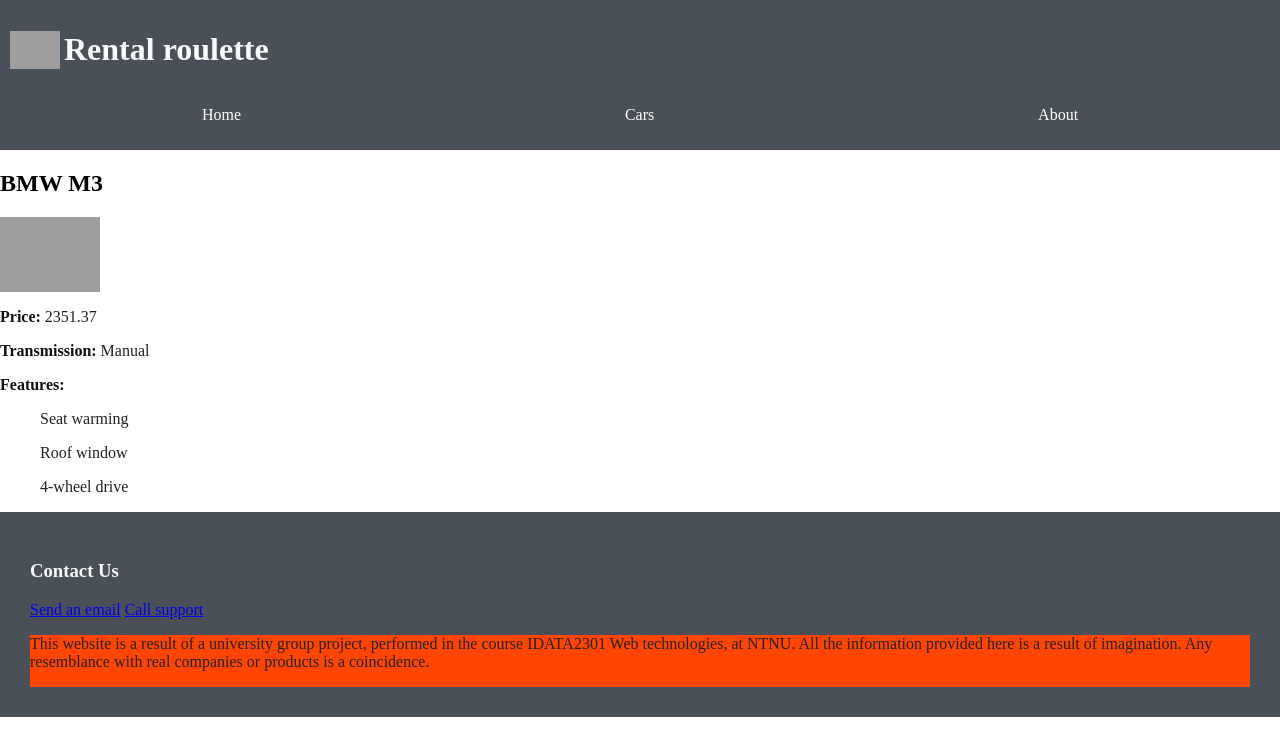
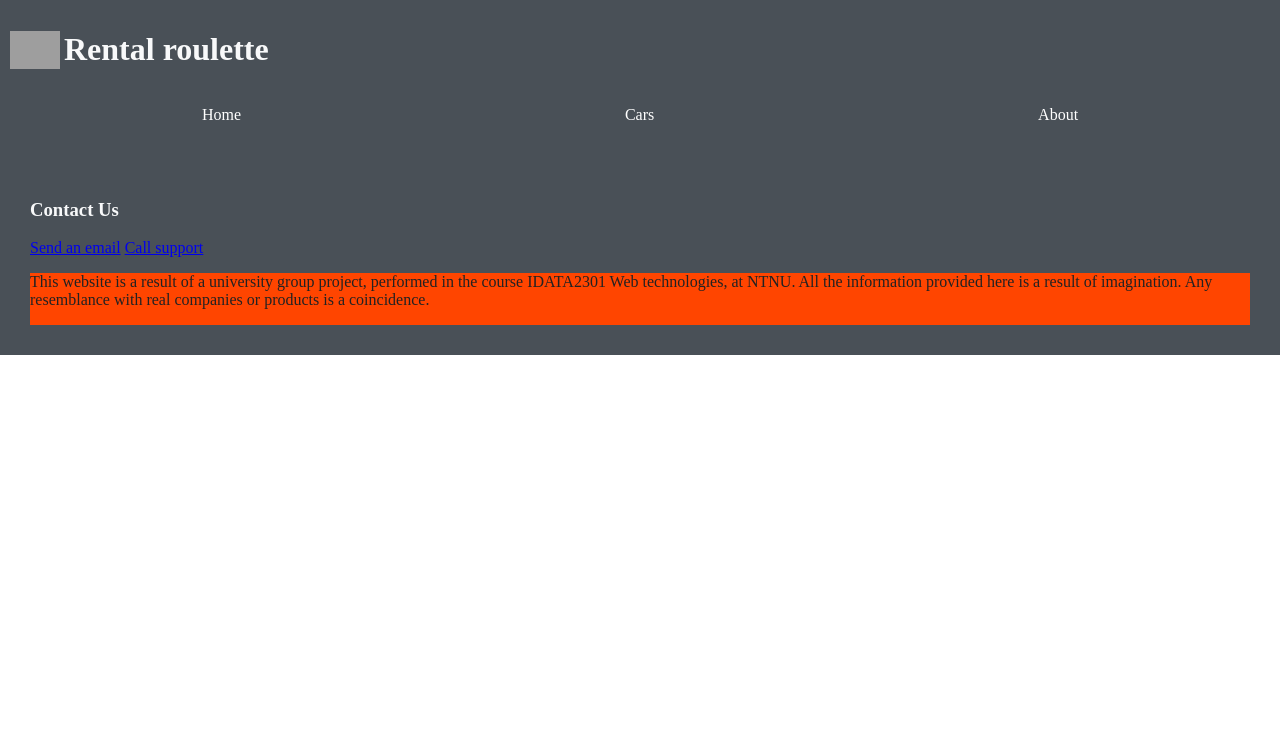
Before and after one commit to Nezerpz/IDATA2301-Project-2025, a React (Vite) app: page /car in a window 1280 px wide. Shown: the top 756 px of the page. Built offline with nearby package versions, Linux system fonts and the light colour scheme; grey boxes are pictures that could not be loaded.

Commit message:
meddling with map()

```diff
--- a/src/App.jsx
+++ b/src/App.jsx
@@ -2,7 +2,6 @@ import { Routes, Route } from 'react-router-dom';
 import Home from './pages/Home.jsx'
 import About from './pages/About.jsx'
 import Cars from './pages/Cars.jsx'
-import CarPage from './pages/CarPage.jsx'
 
 function App() {
   return (
@@ -10,7 +9,6 @@ function App() {
       <Routes>
           <Route path="/" element={<Home />} />
           <Route path="/cars" element={<Cars />} />
-          <Route path="/car" element={<CarPage />} />
           <Route path="/about" element={<About />} />
       </Routes>
       </>
--- /dev/null
+++ b/src/components/CarList.jsx
@@ -0,0 +1,24 @@
+import Car from "./Car.jsx";
+
+async function CarList () {
+    let cars = [{
+        manufacturer: "BMW",
+        model: "M3",
+        price: 2351.37,
+        features: ["Seat warming", "Roof window", "4-wheel drive"],
+        transmission: "Manual",
+        imageUrl: "https://www.shutterstock.com/image-vector/car-logo-icon-emblem-design-600nw-473088025.jpg"
+    },{
+        manufacturer: "BMW",
+        model: "M3",
+        price: 2351.37,
+        features: ["Seat warming", "Roof window", "4-wheel drive"],
+        transmission: "Manual",
+        imageUrl: "https://www.shutterstock.com/image-vector/car-logo-icon-emblem-design-600nw-473088025.jpg"
+    }]
+    //let cars = await fetch("/cars").then((res) => console.log(res.json()))
+
+    return cars.map(car => <Car car={car} readOnly={true} />)
+}
+
+export default CarList;
--- a/src/pages/CarPage.jsx
+++ /dev/null
@@ -1,28 +0,0 @@
-import useTitle from "../components/useTitle.jsx";
-
-const car = {
-    manufacturer: "BMW",
-    model: "M3",
-    price: 2351.37,
-    features: ["Seat warming", "Roof window", "4-wheel drive"],
-    transmission: "Manual",
-    imageUrl: "https://www.shutterstock.com/image-vector/car-logo-icon-emblem-design-600nw-473088025.jpg"
-}
-
-function CarPage () {
-    useTitle(car.model)
-    return (
-        <div>
-            <h2>{car.manufacturer} {car.model}</h2>
-            <img src={car.imageUrl} />
-            <p><strong>Price: </strong>{car.price}</p>
-            <p><strong>Transmission: </strong>{car.transmission}</p>
-            <strong>Features:</strong>
-            <ul>
-                {car.features.map(feature => <li><p>{feature}</p></li>)}
-            </ul>
-        </div>
-    )
-}
-
-export default CarPage;
--- a/src/pages/Cars.jsx
+++ b/src/pages/Cars.jsx
@@ -1,18 +1,9 @@
 import useTitle from "../components/useTitle.jsx";
 import Filters from "../components/Filters.jsx";
-import Car from "../components/Car.jsx";
+import CarList from "../components/CarList.jsx";
 
 function Cars(){
     useTitle("Cars");
-    let car = {
-        manufacturer: "BMW",
-        model: "M3",
-        price: 2351.37,
-        features: ["Seat warming", "Roof window", "4-wheel drive"],
-        transmission: "Manual",
-        imageUrl: "https://www.shutterstock.com/image-vector/car-logo-icon-emblem-design-600nw-473088025.jpg"
-    }
-    //let cars = fetch("/cars").then((res) => res.json())
     return (
         <div className="row">
             <div className="col-3">
@@ -20,7 +11,7 @@ function Cars(){
             </div>
             <div className="col-9">
                 <div className={"car-grid"}>
-                <Car car={car}/>
+                    <CarList />
                 </div>
             </div>
         </div>
```
